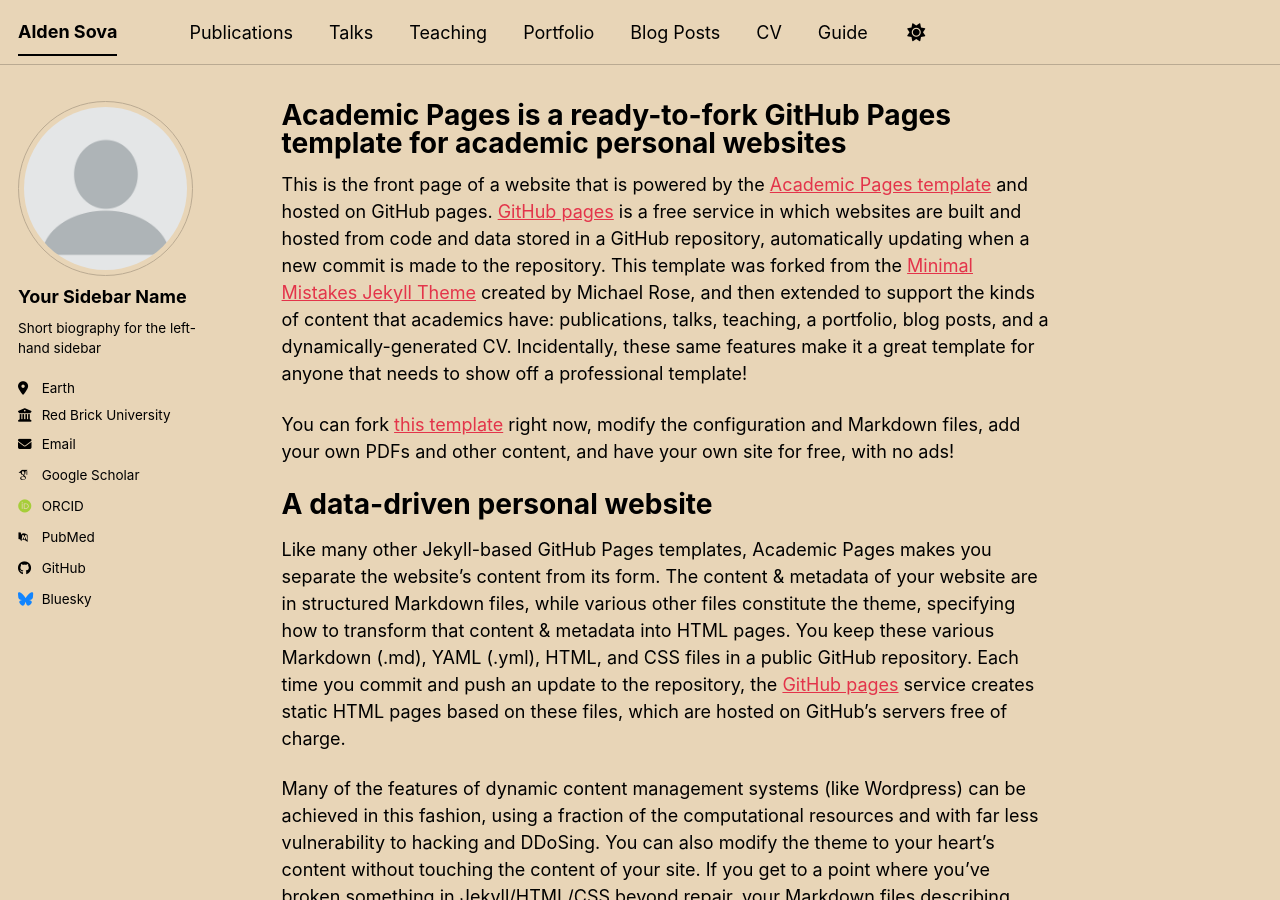
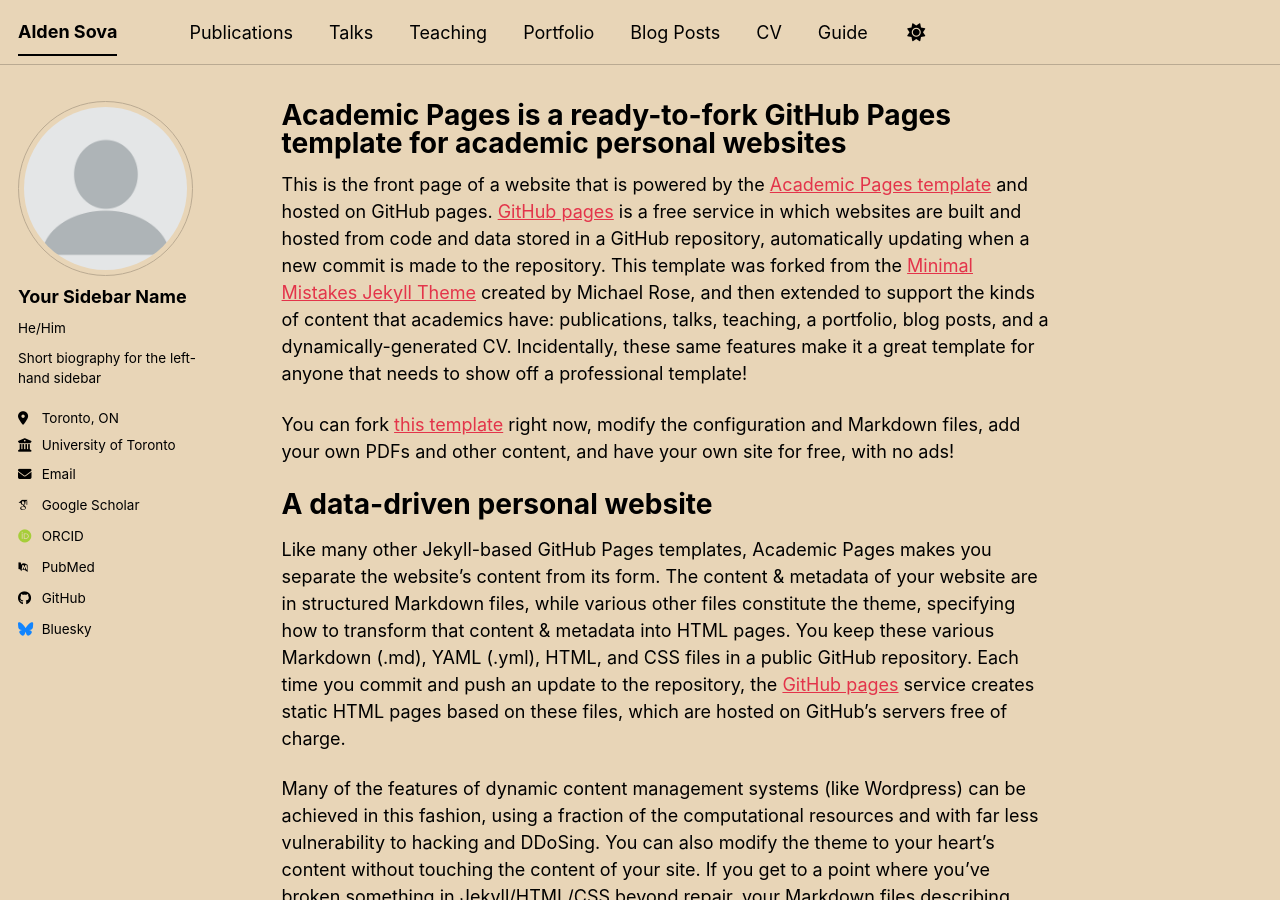
Before and after one commit to aldensova/aldensova.github.io, a Jekyll site: the page built from _pages/about.md, in a window 1280 px wide and 900 px high. Built offline with Jekyll 4.4.1, drawn with Linux system fonts in a browser that asks for light colours; some web fonts are replaced; a script bundle is joined from its source files by our own code; library files that are not in the unit come from our copies.

Commit message:
Update _config.yml

```diff
--- a/_config.yml
+++ b/_config.yml
@@ -25,12 +25,12 @@
   # Biographic information
   avatar           : "profile.png"
   name             : "Your Sidebar Name"
-  pronouns         : # example: "she/her"
+  pronouns         : "He/Him"
   bio              : "Short biography for the left-hand sidebar"
-  location         : "Earth"
-  employer         : "Red Brick University"
+  location         : "Toronto, ON"
+  employer         : "University of Toronto"
   uri              : # URL
-  email            : "none@example.org"
+  email            : "aldensova@gmail.com"
 
   # Academic websites
   academia         : # URL
```
